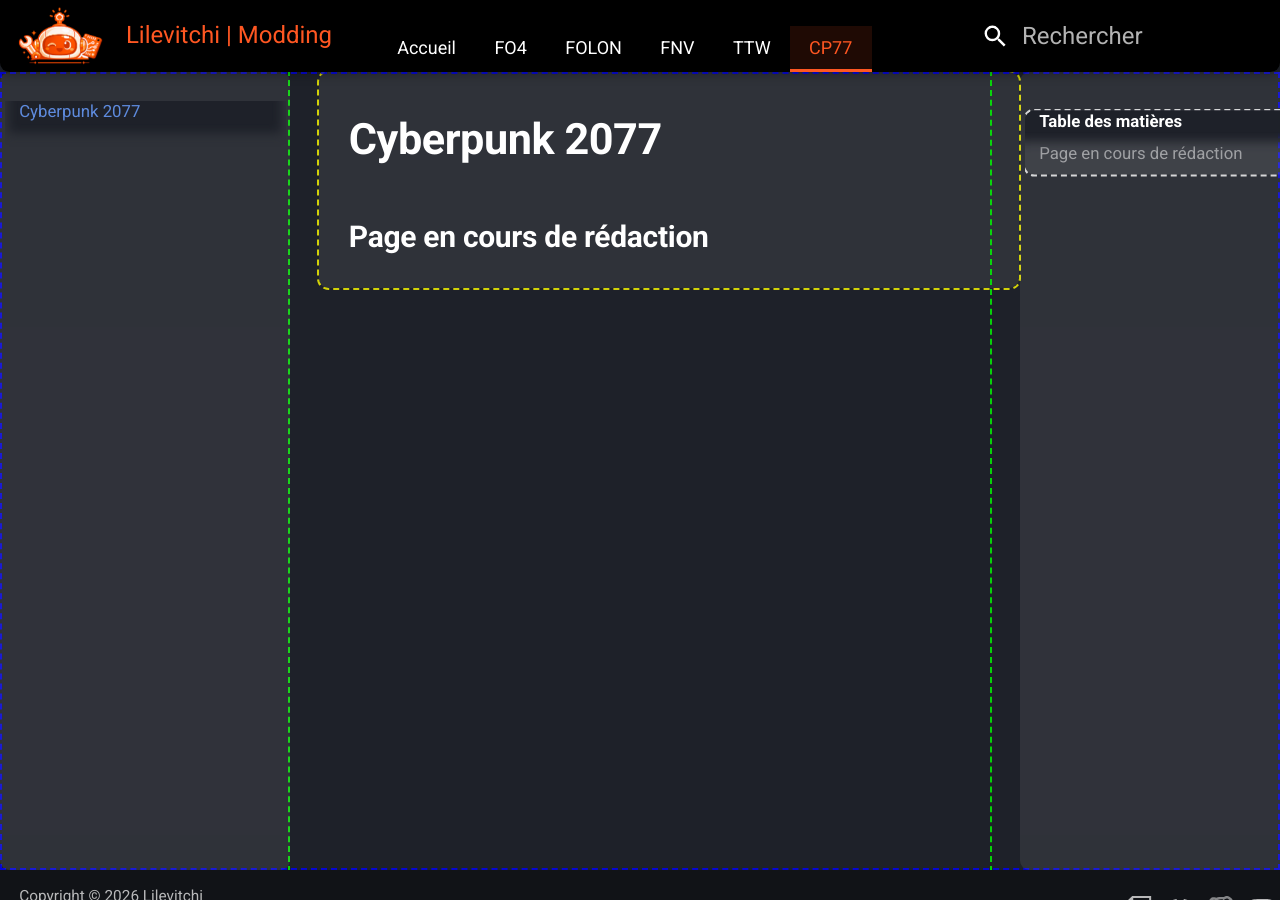
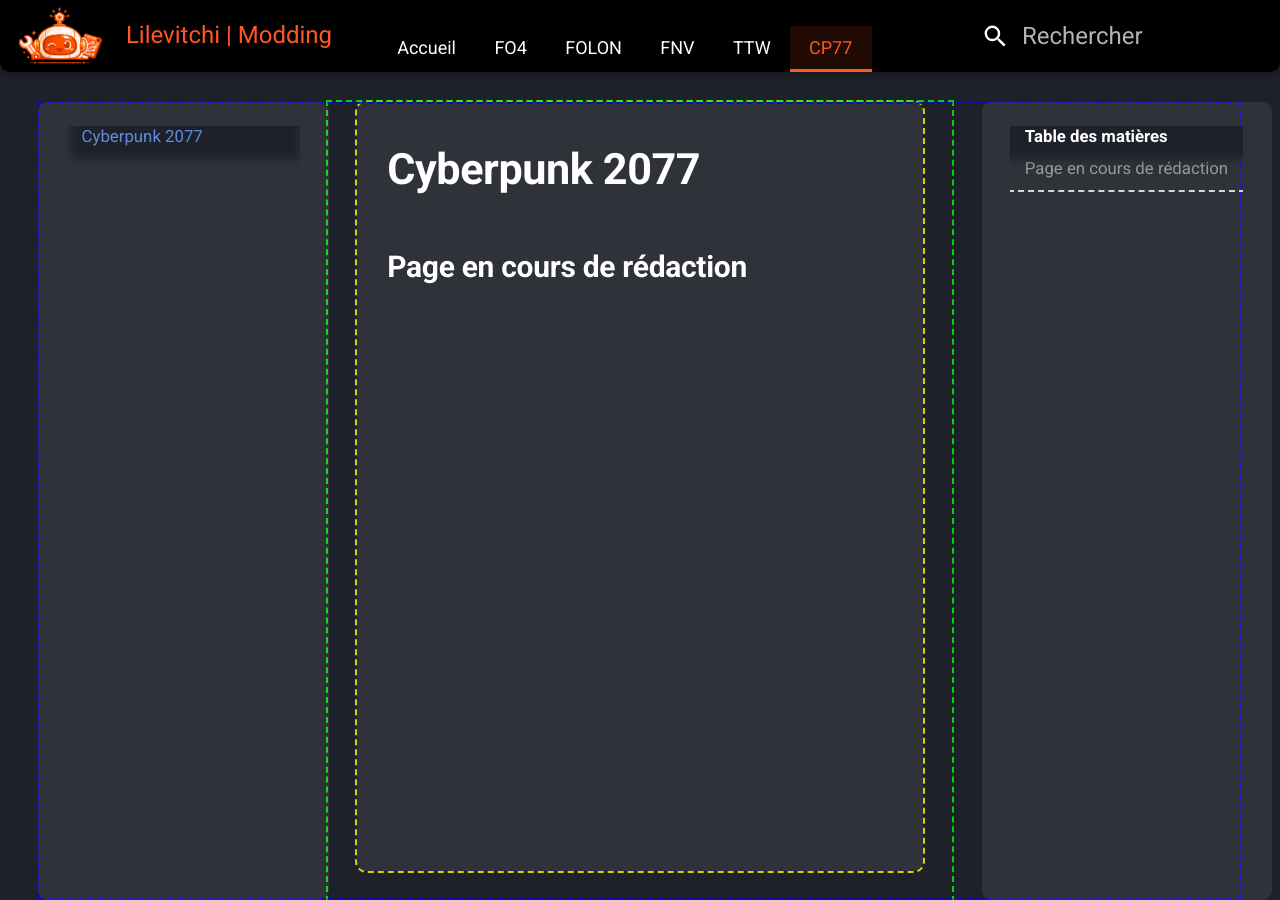
Before and after one commit to Lilevitchi/lilevitchi.github.io, an MkDocs documentation site: the page built from docs/cyberpunk/index.md, in a window 1280 px wide and 900 px high. Built offline with MkDocs 1.6.1 and Material for MkDocs 9.7.7, drawn with Linux system fonts in a browser that asks for light colours.

Commit message:
Update extra.css

```diff
--- a/docs/stylesheets/extra.css
+++ b/docs/stylesheets/extra.css
@@ -255,20 +255,43 @@
     margin: 0;
 }*/
 
+
+/* === GRID PRINCIPALE === */
 [data-md-color-scheme] .md-main__inner {
+  display: grid;
+  grid-template-columns: 260px minmax(0, 1fr) 260px;
+  gap: var(--space-lg);
+  max-width: none;
+  margin: 0;
+
+  outline: 2px dashed rgba(0, 0, 255, 0.8); /* Bleu (Debug) */
+  outline-offset: -2px;
+}
+
+/* === MARGES GLOBALES === */
+[data-md-color-scheme] .md-main {
+  padding: var(--space-lg) var(--space-xl) var(--space-xl);
+}
+
+/*[data-md-color-scheme] .md-main__inner {
     display: grid;
     grid-template-columns:
       260px
       minmax(0, 1fr)
       260px;
     max-width: none;
+
     margin: 0;
+    padding:
+    var(--space-lg)
+    var(--space-xl)
+    var(--space-xl);
     gap: var(--space-lg);
-    outline: 2px dashed rgba(0, 0, 255, 0.8); /* Bleu (Debug) */
-    outline-offset: -2px;
+
+
 }
 
-/*[data-md-color-scheme] .md-sidebar__inner {
+[data-md-color-scheme] .md-sidebar__inner {
     height: 100%;
     overflow-y: auto;
     scrollbar-width: none; /* Firefox
@@ -288,6 +311,7 @@
     top: calc(var(--header-height) + var(--space-lg));
     height: calc(100vh - var(--header-height) - var(--space-lg));
     overflow-y: auto;
+    padding: var(--space-md);
 
     background-color: var(--tab-bg-hover);
     border-radius: var(--radius-sm);
@@ -303,6 +327,7 @@
     top: calc(var(--header-height) + var(--space-lg));
     height: calc(100vh - var(--header-height) - var(--space-lg));
     overflow-y: auto;
+    padding: var(--space-md);
 
     background-color: var(--tab-bg-hover);
     border-radius: var(--radius-sm);
@@ -315,14 +340,15 @@
 [data-md-color-scheme] .md-content {
     min-width: 0;
     width: 100%;
-
+    display: flex;
     outline: 2px dashed rgba(0, 255, 0, 0.8); /* Vert (Debug) */
 }
 
 [data-md-color-scheme] .md-content__inner {
-    max-width: none;
+    /*max-width: none;*/
     width: 100%;
     padding: var(--space-lg);
+    box-sizing: border-box;
 
     background-color: var(--tab-bg-hover);
     border-radius: var(--radius-sm);
@@ -464,12 +490,10 @@
    -------------------------------------------------- */
 
 [data-md-color-scheme] .md-nav--secondary {
-  position: sticky;
-  top: calc(var(--header-height) + var(--space-lg));
-  max-height: calc(100vh - var(--header-height));
-  overflow-y: auto;
-  background-color: var(--tab-bg-hover);
-  border-radius: var(--radius-sm);
+  position: static;
+  max-height: none;
+  overflow: visible;
+  background: none;
  outline: 2px dashed rgba(255, 255, 255, 0.8); /* BLanc */
 }
 
```
